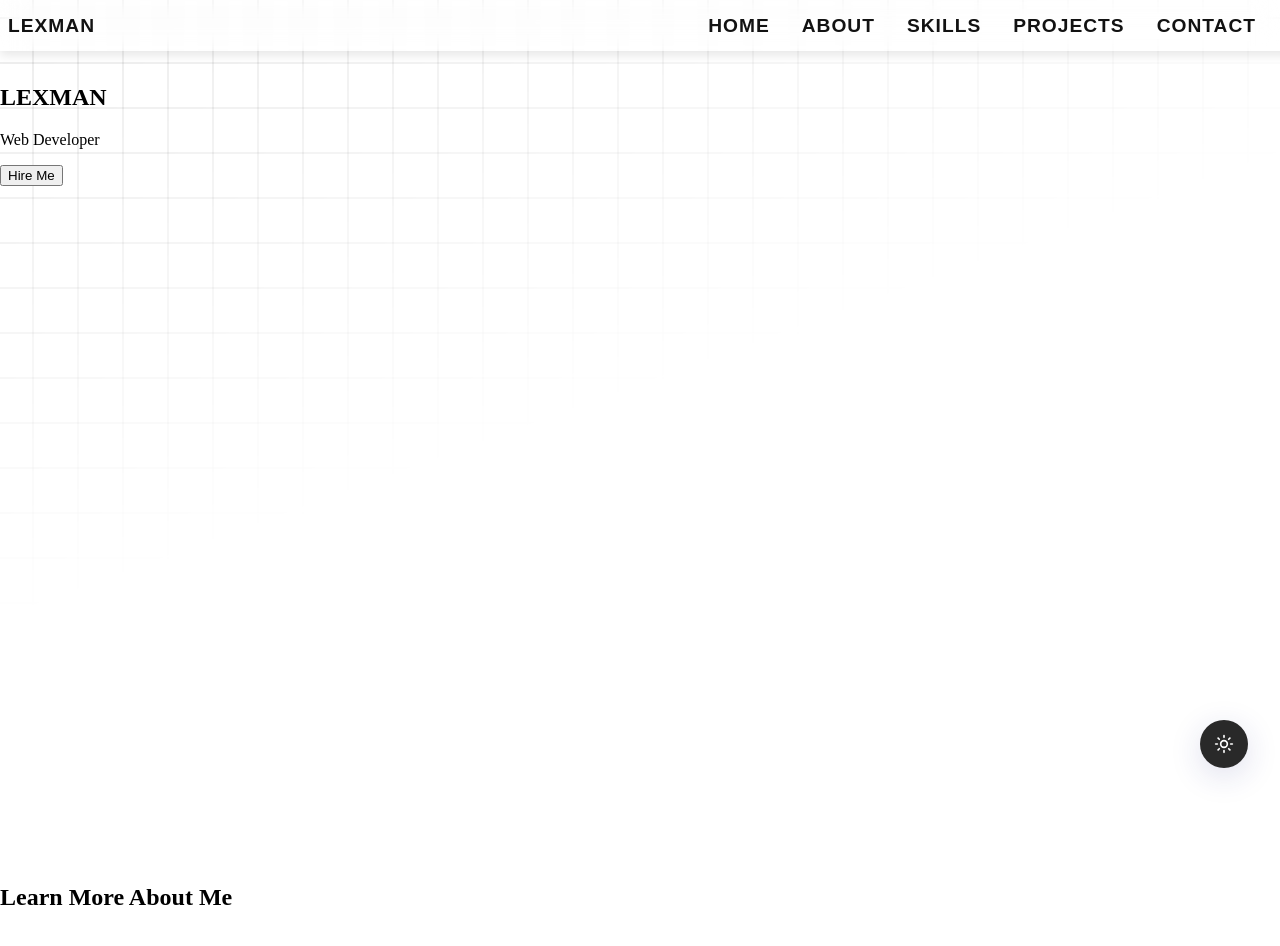
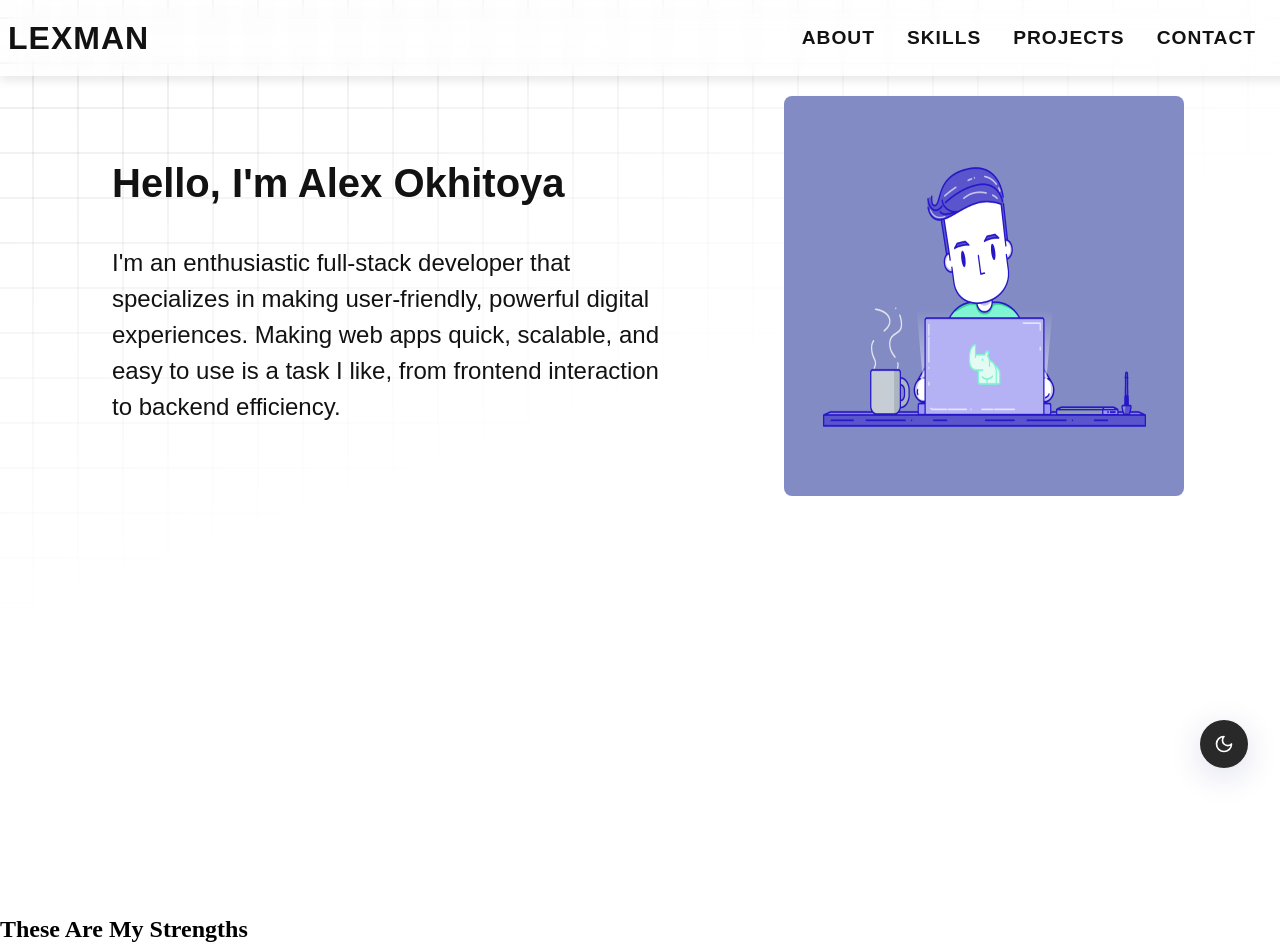
Before and after one commit to lexmanthefirst/Lexman-portfolio, a plain HTML site: page index.html in a window 1280 px wide. Shown: the top 946 px of the page. Drawn offline with Linux system fonts and the light colour scheme; a web font is replaced by a local one.

Commit message:
About page

```diff
--- a/index.html
+++ b/index.html
@@ -9,7 +9,7 @@
   </head>
   <body>
     <header id="nav-container">
-      <a href="#home">Lexman</a>
+      <a href="#about">Lexman</a>
       <div class="menu-bars" id="menu-bars">
         <div class="bar1"></div>
         <div class="bar2"></div>
@@ -20,20 +20,17 @@
         <nav>
           <ul class="menuLinks">
             <li id="nav-1" class="slide-out-1 nav">
-              <a href="#home" class="nav_text">Home</a>
+              <a href="#about" class="nav_text">About</a>
             </li>
             <li id="nav-2" class="slide-out-2 nav">
-              <a href="#about" class="nav_text">About</a>
+              <a href="#skills" class="nav_text">Skills</a>
             </li>
             <li id="nav-3" class="slide-out-3 nav">
-              <a href="#skills" class="nav_text">Skills</a>
+              <a href="#projects" class="nav_text">Projects</a>
             </li>
             <li id="nav-4" class="slide-out-4 nav">
-              <a href="#projects" class="nav_text">Projects</a>
-            </li>
-            <li id="nav-5" class="slide-out-5 nav">
               <a href="#contact" class="nav_text">Contact</a>
-            </li>
+
           </ul>
         </nav>
       </div>
@@ -41,14 +38,20 @@
 
     <main>
       <!-- Sections -->
-      <section id="home">
-        <h1>LEXMAN</h1>
-        <p>Web Developer</p>
-        <button class="cta-btn">Hire Me</button>
-
-      </section>
-      <section id="about">
-        <h1>Learn More About Me</h1>
+      <section id="about" class="about-container">
+       <div class="message">
+        <h1>Hello, I'm Alex Okhitoya</h1>
+        <p>I'm an enthusiastic full-stack developer that specializes in making user-friendly, powerful digital experiences.  Making web apps quick, scalable, and easy to use is a task I like, from frontend interaction to backend efficiency.</p>
+       </div>
+       <div class="img-container">
+        <picture>
+          <source media="(max-width: 600px)" srcset="images/hero-1_optimized.png">
+          <source media="(max-width: 800px)" srcset="images/hero-1.png">
+          <source media="(max-width: 1200px)" srcset="images/hero-1.png">
+          <source media="(min-width: 1201px)" srcset="images/hero-1.png">
+          <img class="hero-image" src="images/hero-1.png" alt="Alex Okhitoya's profile picture" loading="lazy">
+        </picture>
+       </div>
       </section>
       <section id="skills">
         <h1>These Are My Strengths</h1>
--- a/scripts/script.js
+++ b/scripts/script.js
@@ -5,11 +5,14 @@ const nav1 = document.getElementById("nav-1");
 const nav2 = document.getElementById("nav-2");
 const nav3 = document.getElementById("nav-3");
 const nav4 = document.getElementById("nav-4");
-const nav5 = document.getElementById("nav-5");
+// const nav5 = document.getElementById("nav-5");
 const nav = document.querySelectorAll(".nav_text");
 
-const navItems = [nav1, nav2, nav3, nav4, nav5];
+const navItems = [nav1, nav2, nav3, nav4];
+// const navItems = [nav1, nav2, nav3, nav4, nav5];
+// const navItems = [nav2, nav3, nav4, nav5];
 
+//
 //Control Navigation Animation
 function navAnimation(direction1, direction2) {
   navItems.forEach((nav, i) => {
@@ -80,21 +83,7 @@ const darkMode = () => {
     // Update button icon with proper stroke color
     themeBtn.innerHTML =
       theme === "dark"
-        ?` <svg
-          xmlns="http://www.w3.org/2000/svg"
-          width="20"
-          height="20"
-          viewBox="0 0 24 24"
-          fill="none"
-          stroke="var(--nav-active-color)"
-          stroke-width="2"
-          stroke-linecap="round"
-          stroke-linejoin="round"
-          class="lucide lucide-moon"
-        >
-          <path d="M12 3a6 6 0 0 0 9 9 9 9 0 1 1-9-9Z" />
-        </svg>`
-        : ` <svg
+        ?`<svg
           xmlns="http://www.w3.org/2000/svg"
           width="20"
           height="20"
@@ -115,7 +104,21 @@ const darkMode = () => {
           <path d="M20 12h2" />
           <path d="m6.34 17.66-1.41 1.41" />
           <path d="m19.07 4.93-1.41 1.41" />
-        </svg>`;
+        </svg> `
+        : `<svg
+          xmlns="http://www.w3.org/2000/svg"
+          width="20"
+          height="20"
+          viewBox="0 0 24 24"
+          fill="none"
+          stroke="var(--nav-active-color)"
+          stroke-width="2"
+          stroke-linecap="round"
+          stroke-linejoin="round"
+          class="lucide lucide-moon"
+        >
+          <path d="M12 3a6 6 0 0 0 9 9 9 9 0 1 1-9-9Z" />
+        </svg> `;
 
     // Update selected nav color when theme changes
     if (selectedNav) {
@@ -159,7 +162,6 @@ window.addEventListener("scroll", () => {
   lastScroll = currentScroll;
 });
 
-
 function preventScroll(e) {
   e.preventDefault();
 }
--- a/styles/style.css
+++ b/styles/style.css
@@ -13,6 +13,12 @@
   --nav-active-color: #fff;
   --nav-inactive-color: #757575;
   --nav-active-shadow: drop-shadow(0 0 0.75rem rgba(0, 0, 0, 0.1));
+  --primary-gradient: linear-gradient(
+    135deg,
+    #6366f1 0%,
+    #a855f7 50%,
+    #ec4899 100%
+  );
 }
 
 [data-theme="dark"] {
@@ -96,9 +102,8 @@ header a {
   font-family: "Bakbak One", sans-serif;
   text-transform: uppercase;
   color: var(--text-color);
-  font-size: 1.2rem;
   text-decoration: none;
-  font-size: 1.2rem;
+  font-size: 2rem;
   letter-spacing: 1px;
   line-height: normal;
   font-weight: 600;
@@ -115,7 +120,6 @@ header a {
   background-color: rgba(0, 0, 0, 0.7);
   backdrop-filter: blur(4px);
   -webkit-backdrop-filter: blur(4px);
-
 }
 .overlay-active {
   transform: translateX(0);
@@ -248,8 +252,8 @@ section {
   width: 100%;
   height: 100vh;
 }
-section#home{
-  padding-top: 4rem;
+section#about {
+  padding-top: 6rem;
 }
 /* Theme toggle */
 .theme-toggle {
@@ -281,12 +285,57 @@ section#home{
 #nav-container:not(.sticky) {
   transform: translateY(0);
 }
+.about-container {
+  display: flex;
+  flex-direction: row;
+  justify-content: space-evenly;
+  flex-wrap: wrap;
+}
+.message {
+  width: 35rem;
+  height: 30rem;
+  text-align: left;
+  padding: 1rem;
+}
+.message h1 {
+  font-size: 2.5rem;
+  color: var(--text-color);
+  font-family: "Bakbak One", sans-serif;
+  line-height: 1.5;
+  padding: 0.5rem 0;
+  transition: all 0.3s ease-in-out;
+  margin-bottom: 1rem;
+  text-align: left;
+  font-weight: 600;
+  /* background: var(--primary-gradient);
+  -webkit-background-clip: text;
+  -webkit-text-fill-color: transparent;
+  background-clip: text; */
+}
+.message p {
+  font-size: 1.5rem;
+  color: var(--text-color);
+  font-family: "Poppins", sans-serif;
+  line-height: 1.5;
+  transition: all 0.3s ease-in-out;
+  text-align: left;
+  font-weight: 500;
+}
+.img-container img {
+  border-radius: 0.5rem;
+  width: 25rem;
+  height: 25rem;
+  animation: float 6s ease-in-out infinite;
+}
 
 /* Media Query: Large Smartphone (Vertical) */
 @media (max-width: 37.5em) {
   .menu-bars {
     top: 0.5rem;
     right: 1rem;
+  }
+  .img-container img {
+    display: none;
   }
 }
 @media only screen and (min-width: 48em) {
@@ -345,7 +394,7 @@ section#home{
   }
 
   header {
-    /* height: 60px; */
+    height: 60px;
     width: 100%;
     background: rgba(255, 255, 255, 0.1);
     backdrop-filter: blur(12px);
@@ -354,4 +403,32 @@ section#home{
     padding: 0.5rem 0.5rem;
     box-shadow: 0px 4px 10px rgba(0, 0, 0, 0.1);
   }
+  .img-container img {
+    border-radius: 0.5rem;
+    width: 25rem;
+    height: 25rem;
+    animation: float 6s ease-in-out infinite;
+  }
 }
+/* New animations */
+@keyframes float {
+  0%,
+  100% {
+    transform: translateY(0);
+  }
+  50% {
+    transform: translateY(-12px);
+  }
+}
+
+@keyframes pulse {
+  0% {
+    transform: scale(1);
+  }
+  50% {
+    transform: scale(1.05);
+  }
+  100% {
+    transform: scale(1);
+  }
+}
```
Also changed, not shown: images/hero-1.png (added), images/hero-1_optimized.png (added).
